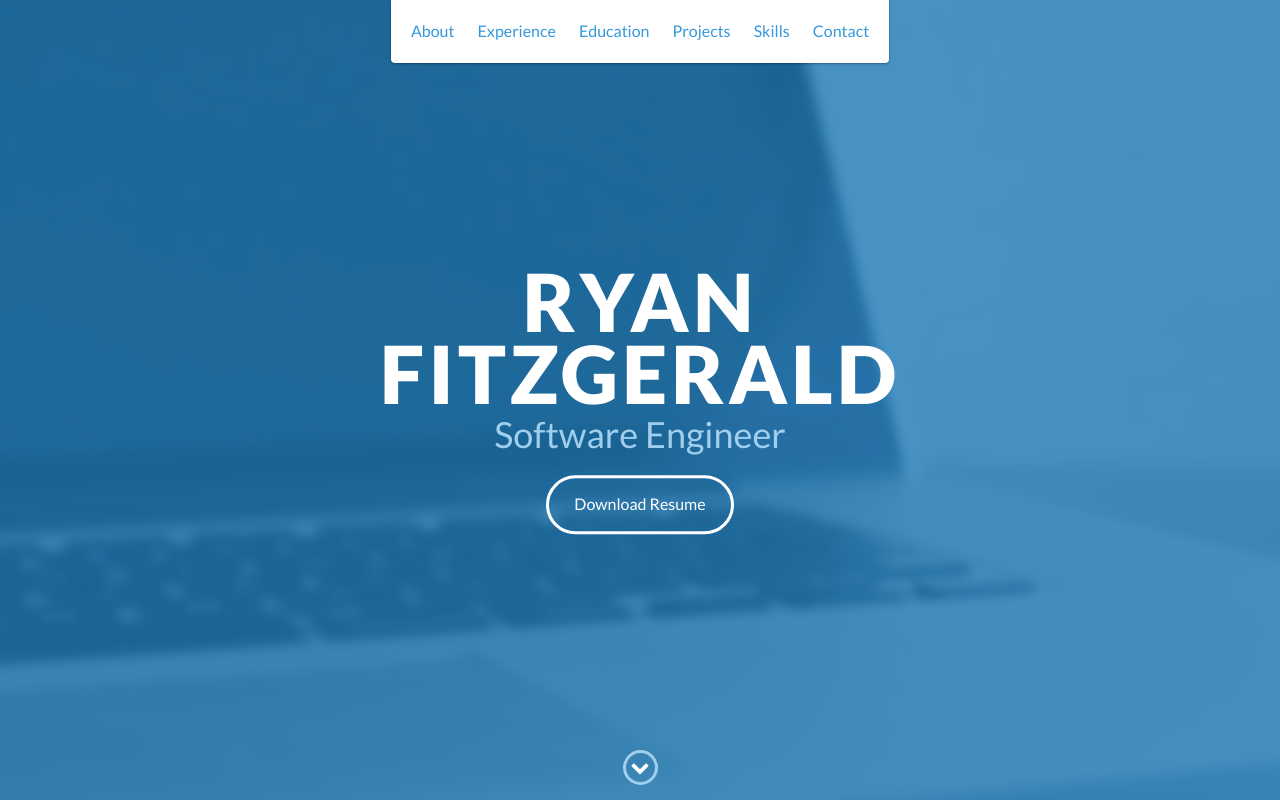
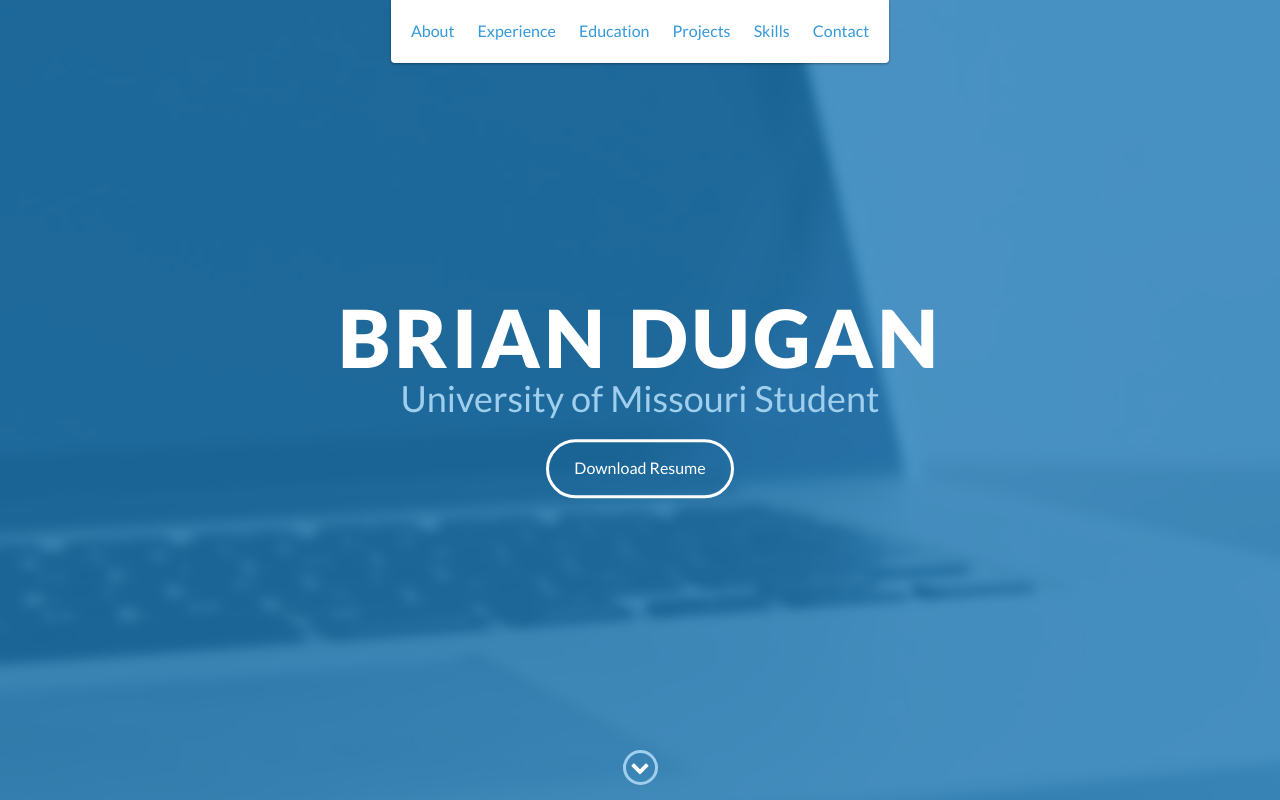
Before and after one commit to duganbrianj/-Brian, a plain HTML site: page index.html in a window 1280 px wide. Shown: the top 800 px of the page. Drawn offline with nearby package versions, Linux system fonts and the light colour scheme.

Commit message:
Update index.html

```diff
--- a/index.html
+++ b/index.html
@@ -48,8 +48,8 @@
 
     <div id="lead">
         <div id="lead-content">
-            <h1>Ryan Fitzgerald</h1>
-            <h2>Software Engineer</h2>
+            <h1>Brian Dugan</h1>
+            <h2>University of Missouri Student</h2>
             <a href="#" class="btn-rounded-white">Download Resume</a>
         </div>
         <!-- End #lead-content -->
```
